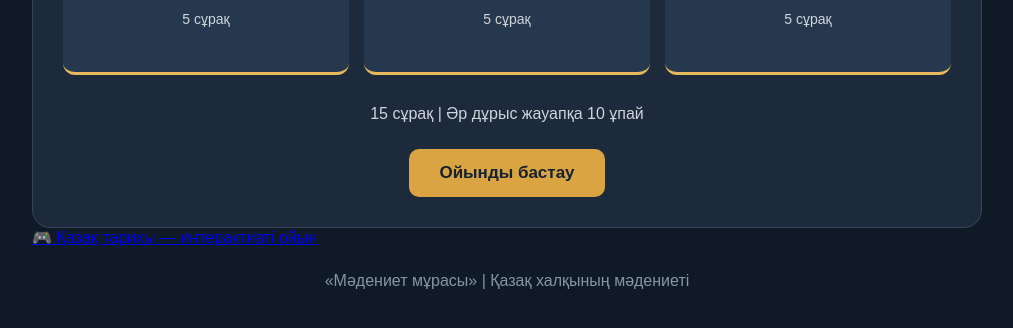
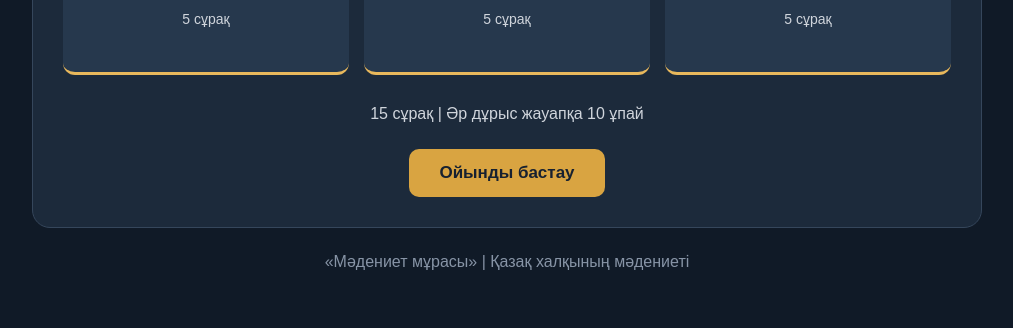
Before and after one commit to Aknur67/History-Game, a plain HTML site: page index.html in a window 1280 px wide. Shown: the part 370-698 px from the top of the page, without its empty margins (133-1146 px from the left). Drawn offline with Linux system fonts and the light colour scheme.

Commit message:
Remove interactive game link from index.html
Removed link to interactive game about Kazakh history.

```diff
--- a/index.html
+++ b/index.html
@@ -350,11 +350,7 @@ footer {
     </div>
 
 </section>
-<p>
-    <a href="https://aknur67.github.io/History-Game/">
-        🎮 Қазақ тарихы — интерактивті ойын
-    </a>
-</p>
+
 <footer>
     «Мәдениет мұрасы» | Қазақ халқының мәдениеті
 </footer>
```
